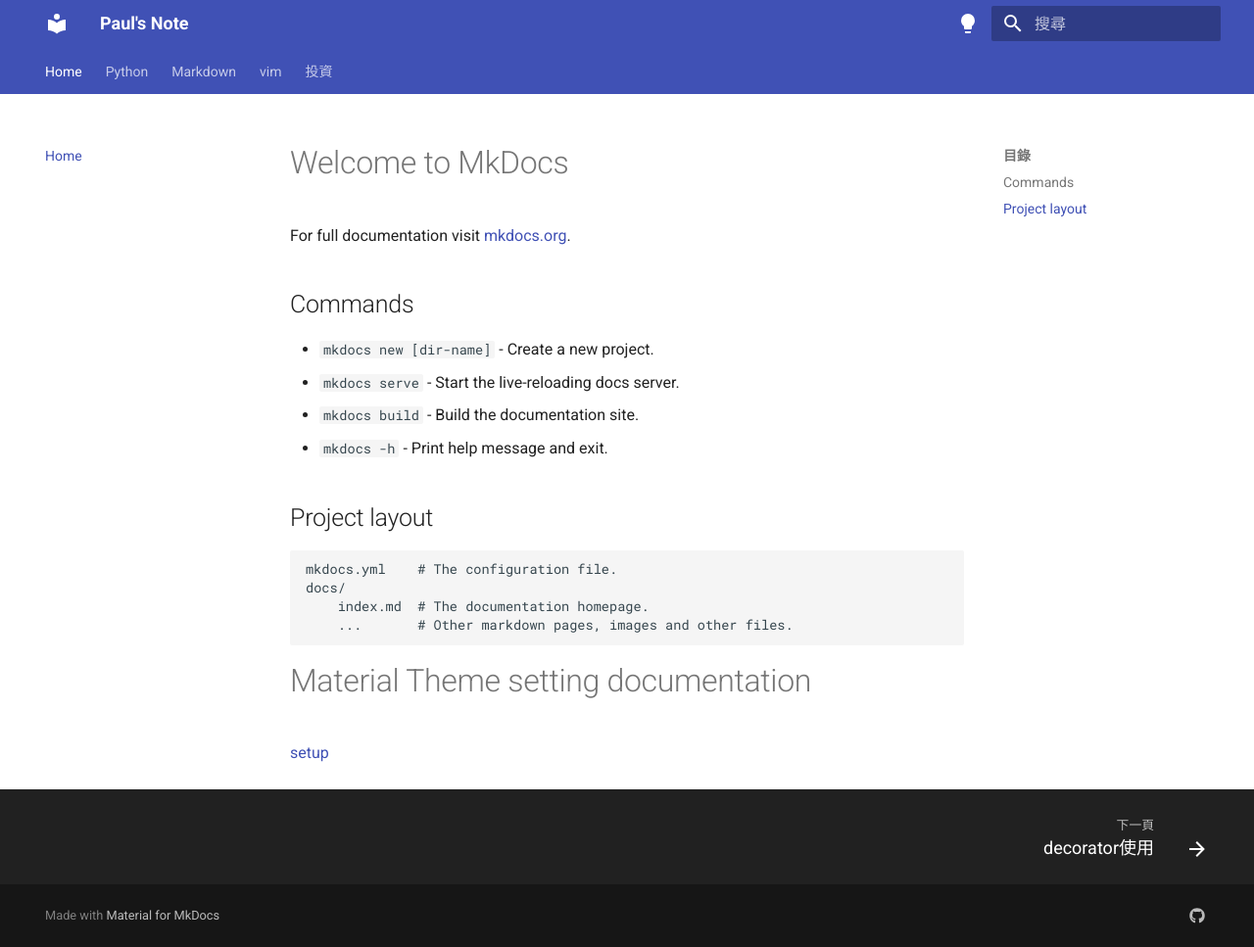
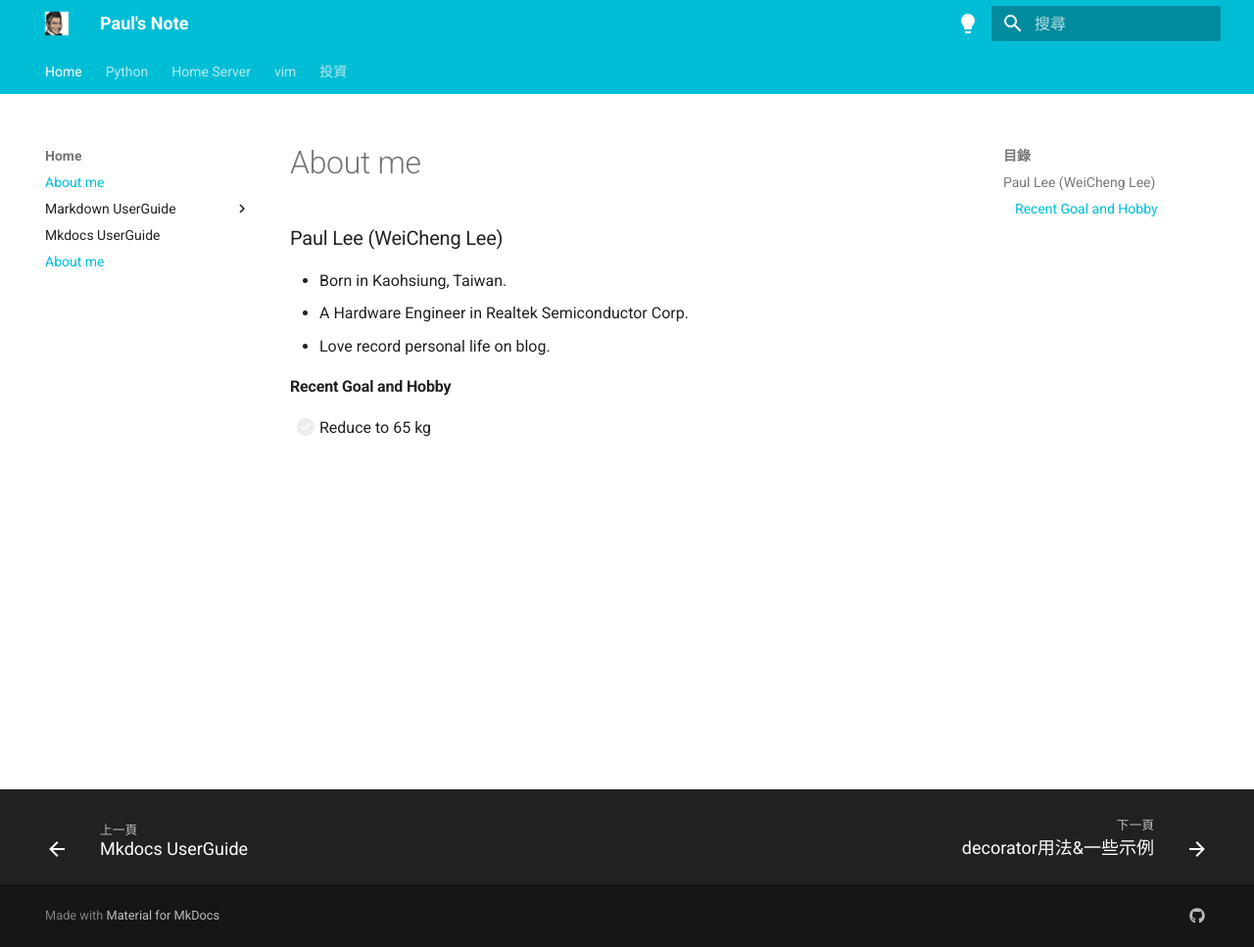
Before and after one commit to WeiCheng0908/Paul-Note, an MkDocs documentation site: the page built from docs/index.md, in a window 1280 px wide and 967 px high. Shown: the whole window at 98% size. Built offline with MkDocs 1.6.1 and Material for MkDocs 9.7.7, drawn with Linux system fonts in a browser that asks for light colours.

Commit message:
Feat: 新增功能 	留言板 	Custom logo 	修改文章架構

```diff
--- a/docs/index.md
+++ b/docs/index.md
@@ -1,22 +1,9 @@
-# Welcome to MkDocs
+# About me
 
-For full documentation visit [mkdocs.org](https://www.mkdocs.org).
+### Paul Lee (WeiCheng Lee)
+- Born in Kaohsiung, Taiwan.
+- A Hardware Engineer in Realtek Semiconductor Corp.
+- Love record personal life on blog.
 
-## Commands
-
-* `mkdocs new [dir-name]` - Create a new project.
-* `mkdocs serve` - Start the live-reloading docs server.
-* `mkdocs build` - Build the documentation site.
-* `mkdocs -h` - Print help message and exit.
-
-## Project layout
-
-    mkdocs.yml    # The configuration file.
-    docs/
-        index.md  # The documentation homepage.
-        ...       # Other markdown pages, images and other files.
-
-
-# Material Theme setting documentation
-
-[setup](https://squidfunk.github.io/mkdocs-material/setup/setting-up-navigation/#hide-table-of-contents)
+#### Recent Goal and Hobby
+- [ ] Reduce to 65 kg
--- a/mkdocs.yml
+++ b/mkdocs.yml
@@ -2,27 +2,34 @@ site_name: Paul's Note
 site_author: Paul Lee
 
 nav:
-  - Home: index.md
+  - Home:
+    - index.md
+    - "Markdown UserGuide":
+      - "Overview": Markdown/md_cheat_sheet.md
+      - "基本": Markdown/md_basic.md
+      - "進階": Markdown/md_advanced.md
+    - "Mkdocs UserGuide": user_manual.md
+    - "About me": index.md
   - Python:
-      - "decorator使用": Python/decorator.md
-  - Markdown:
-      - Markdown/cheat_sheet.md
-      - "基本": Markdown/basic.md
-      - "進階": Markdown/advanced.md
+    - "decorator用法&一些示例": Python/decorator.md
+  - Home Server:
+    - "Service": Server/service.md
   - vim:
-      - vim/cheat_sheet.md
-      - "基本操作": vim/basic.md
-      - "進階": vim/advanced.md
+    - "Overview": vim/cheat_sheet.md
+    - "基本操作": vim/basic.md
+    - "進階": vim/advanced.md
   - 投資:
-      - "基本面分析": Invest/fundamental.md
-      - "技術面分析": Invest/technical.md
-      - "籌碼面分析": Invest/chip.md
+    - "基本面分析": Invest/fundamental.md
+    - "技術面分析": Invest/technical.md
+    - "籌碼面分析": Invest/chip.md
 
 extra_css:
   - stylesheets/extra.css
 
 theme:
   name: material
+  logo: assets/cheng_pixel.png
+  custom_dir: overrides
   highlightjs: true
   hljs_languages:
     - yaml
@@ -30,6 +37,8 @@ theme:
     # Palette toggle for light mode
     - media:  "(prefers-color-scheme: light)"
       scheme: default
+      primary: cyan
+      accent: green
       toggle:
         icon: material/lightbulb
         name: Switch to dark mode
@@ -47,6 +56,7 @@ theme:
     - navigation.top
     - navigation.footer
     - toc.follow
+
   font:
     text: Roboto
     code: Roboto Mono
@@ -60,3 +70,22 @@ extra:
 plugins:
     - search
     - awesome-pages
+
+markdown_extensions:
+  - admonition
+  - pymdownx.details
+  - pymdownx.superfences
+  - pymdownx.highlight:
+      anchor_linenums: true
+      line_spans: __span
+      pygments_lang_class: true
+  - pymdownx.inlinehilite
+  - pymdownx.snippets
+  - attr_list
+  - pymdownx.emoji:
+      emoji_index: !!python/name:materialx.emoji.twemoji
+      emoji_generator: !!python/name:materialx.emoji.to_svg
+
+  - def_list
+  - pymdownx.tasklist:
+      custom_checkbox: true
--- /dev/null
+++ b/overrides/partials/comments.html
@@ -0,0 +1,48 @@
+{% if page.meta.comments %}
+  <h2 id="__comments">{{ lang.t("meta.comments") }}</h2>
+
+  <script src="https://giscus.app/client.js"
+        data-repo="WeiCheng0908/Paul-Note"
+        data-repo-id="R_kgDOJZ67lA"
+        data-category="General"
+        data-category-id="DIC_kwDOJZ67lM4CWCBQ"
+        data-mapping="pathname"
+        data-strict="0"
+        data-reactions-enabled="1"
+        data-emit-metadata="0"
+        data-input-position="bottom"
+        data-theme="dark_tritanopia"
+        data-lang="zh-TW"
+        crossorigin="anonymous"
+        async>
+  </script>
+  <!-- Synchronize Giscus theme with palette -->
+  <script>
+    var giscus = document.querySelector("script[src*=giscus]")
+
+    /* Set palette on initial load */
+    var palette = __md_get("__palette")
+    if (palette && typeof palette.color === "object") {
+      var theme = palette.color.scheme === "slate" ? "dark" : "light"
+      giscus.setAttribute("data-theme", theme)
+    }
+
+    /* Register event handlers after documented loaded */
+    document.addEventListener("DOMContentLoaded", function() {
+      var ref = document.querySelector("[data-md-component=palette]")
+      ref.addEventListener("change", function() {
+        var palette = __md_get("__palette")
+        if (palette && typeof palette.color === "object") {
+          var theme = palette.color.scheme === "slate" ? "dark" : "light"
+
+          /* Instruct Giscus to change theme */
+          var frame = document.querySelector(".giscus-frame")
+          frame.contentWindow.postMessage(
+            { giscus: { setConfig: { theme } } },
+            "https://giscus.app"
+          )
+        }
+      })
+    })
+  </script>
+{% endif %}
```
Also changed, not shown: docs/Markdown/md_advanced.md (added, +15 -0 lines), docs/Markdown/md_basic.md (added, +30 -0 lines), docs/Python/decorator.md (+20 -12 lines), docs/user_manual.md (added, +28 -0 lines), docs/Markdown/basic.md (deleted), docs/Markdown/md_cheat_sheet.md (renamed from docs/Markdown/cheat_sheet.md), docs/Server/service.md (added), docs/assets/cheng_pixel.png (added).
